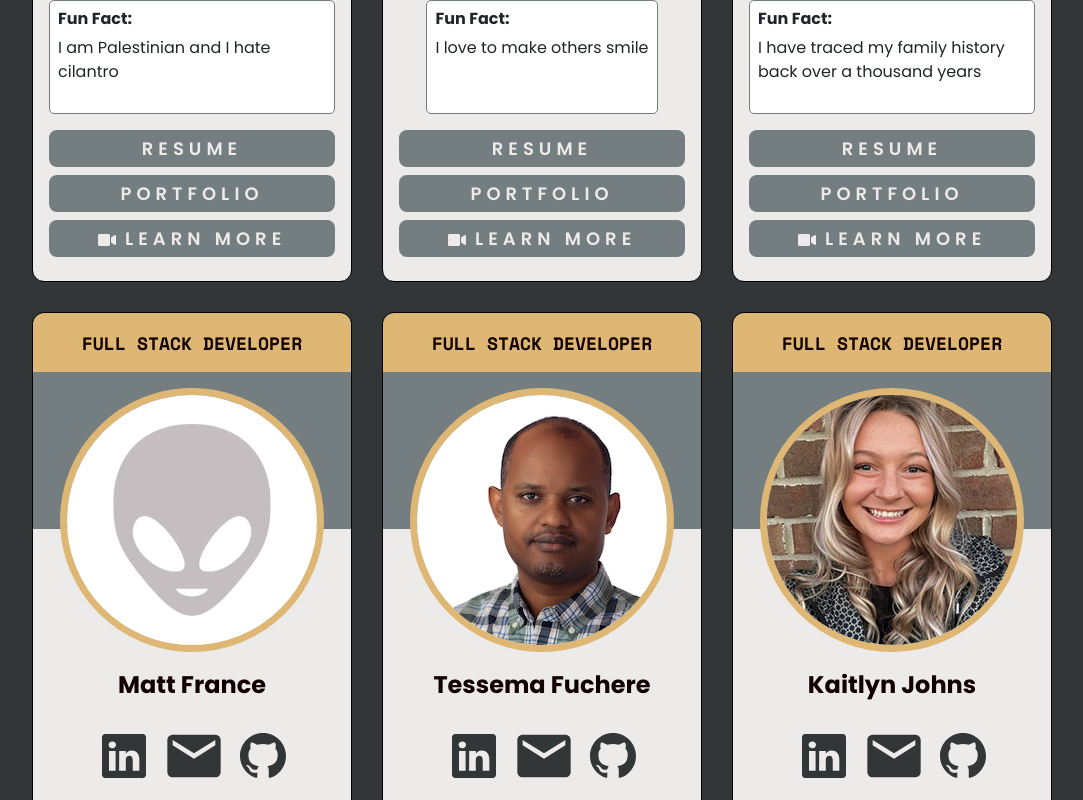
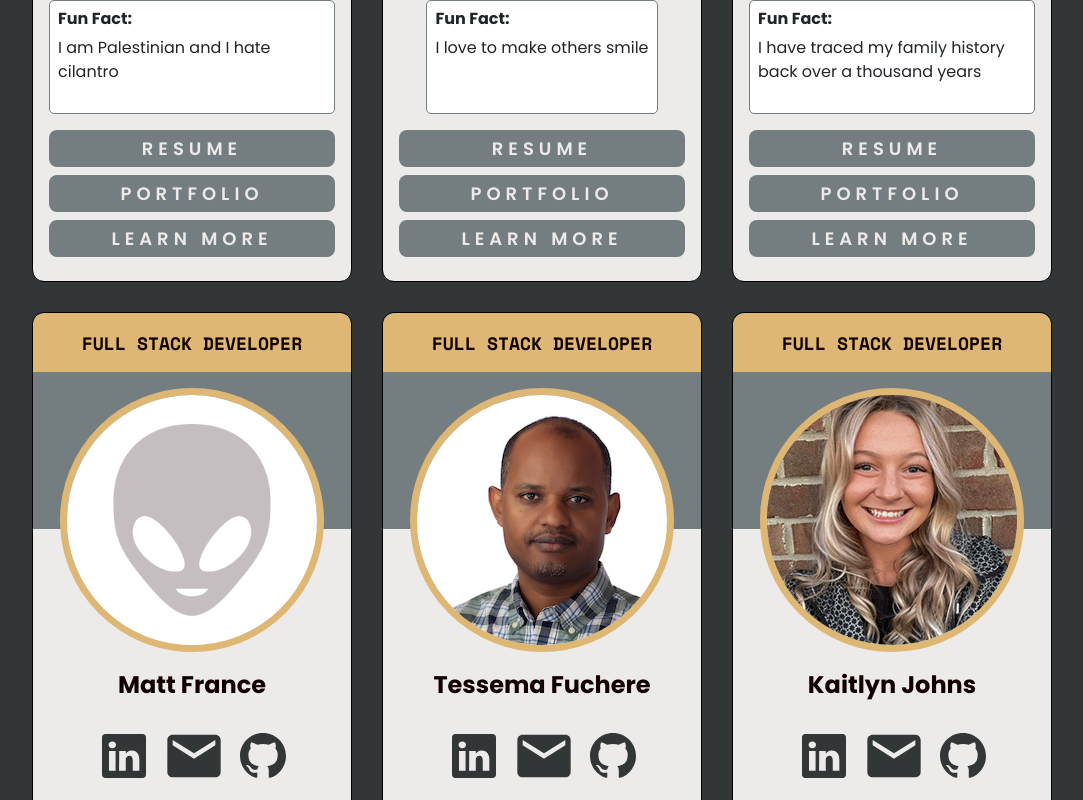
Before and after one commit to nss-day-cohort-51/nss-day-cohort-51.github.io, a React (Create React App) app: page / in a window 1280 px wide. Shown: the part 1240-2040 px from the top of the page, without its empty margins (98-1181 px from the left). Built offline with nearby package versions, Linux system fonts and the light colour scheme.

Commit message:
mw-DevCard-remove-video-icon-126 DevCard removed the font awesome video icon from the Learn More button on DevCard

```diff
--- a/src/components/MediaButtons.js
+++ b/src/components/MediaButtons.js
@@ -7,7 +7,6 @@ import { MediaIcons } from "../components/MediaIcons";
 import { ModalTech } from "../components/ModalTech";
 import { buttonColor, colorSet } from "./helpers";
 import "../styles/custom.scss";
-import { IconName, FaVideo } from "react-icons/fa";
 
 export const ModalBtn = ({ obj, allTechStack, btnText }) => {
   const [show, setShow] = useState(false);
@@ -71,8 +70,7 @@ export const ModalBtn = ({ obj, allTechStack, btnText }) => {
   return (
     <>
       <div className={buttonColor(obj.title)} onClick={handleShow}>
-        <FaVideo />
-        &nbsp;LEARN MORE
+        LEARN MORE
       </div>
       <Modal size="xl" show={show} onHide={handleClose} centered>
         <Modal.Header closeButton>
```
